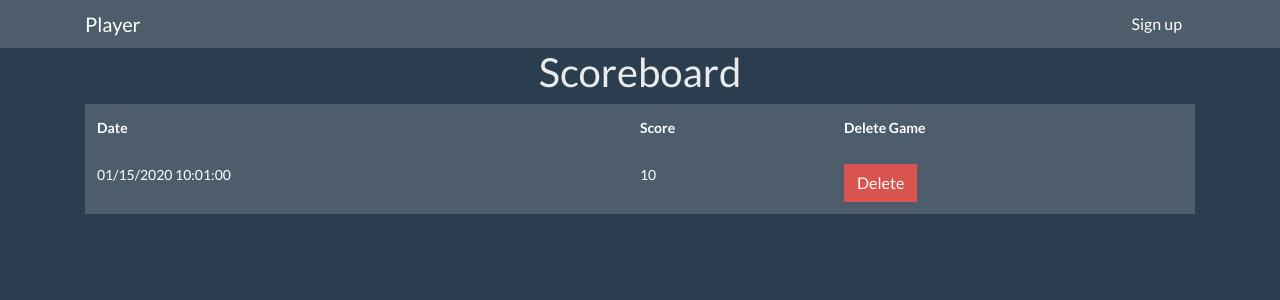
After one commit to YassKebab/Player, a Symfony app: template Player/templates/scores/index.html.twig in a window 1280 px wide. The commit adds this page. Shown: the top 300 px of the page. Run offline with Twig, Linux system fonts and the light colour scheme; the template is opened without the code that fills it: most values are stand-ins (such as "Sample title", 1, 10 or a date in 2020); some libraries are stand-ins or nearby versions.

Commit message:
Scoreboard page done

```diff
--- a/Player/composer.json
+++ b/Player/composer.json
@@ -5,6 +5,7 @@
         "php": "^7.2.5",
         "ext-ctype": "*",
         "ext-iconv": "*",
+        "doctrine/annotations": "^1.10",
         "sensio/framework-extra-bundle": "^5.5",
         "symfony/asset": "5.0.*",
         "symfony/console": "5.0.*",
@@ -18,6 +19,7 @@
         "symfony/profiler-pack": "^1.0",
         "symfony/security-bundle": "5.0.*",
         "symfony/twig-pack": "^1.0",
+        "symfony/validator": "5.0.*",
         "symfony/yaml": "5.0.*"
     },
     "require-dev": {
--- a/Player/src/Controller/GameController.php
+++ b/Player/src/Controller/GameController.php
@@ -71,7 +71,7 @@ class GameController extends AbstractController
         /*On cherche l'etape à laquelle on est */
         $musicSelected = $game->getMusicsSelected();
         $step = count($musicSelected);
-        var_dump($step);
+
         if (Request::METHOD_POST === $request->getMethod()) {
             $olderSelectedMusic = $game->getMusicsSelected();
             $olderSelectedMusic[] = $request->get('form')[ 'selectedAnswer' ];
--- a/Player/src/Entity/Game.php
+++ b/Player/src/Entity/Game.php
@@ -6,6 +6,7 @@ use App\Repository\GameRepository;
 use Doctrine\Common\Collections\ArrayCollection;
 use Doctrine\Common\Collections\Collection;
 use Doctrine\ORM\Mapping as ORM;
+use Symfony\Component\Validator\Mapping\ClassMetadata;
 
 /**
  * @ORM\Entity(repositoryClass=GameRepository::class)
--- a/Player/templates/inc/navbar-loggedin.html.twig
+++ b/Player/templates/inc/navbar-loggedin.html.twig
@@ -11,7 +11,7 @@
                     <a class="nav-link" href="{{path('game')}}">Game</a>
                 </li>
                 <li class="nav-item">
-                    <a class="nav-link" href="{{path('profile')}}">Profile</a>
+                    <a class="nav-link" href="{{path('scores')}}">Scoreboard</a>
                 </li>
             </ul>
             <form class="form-inline my-2 my-lg-0" style="border: 1px black;">
--- /dev/null
+++ b/Player/templates/scores/index.html.twig
@@ -0,0 +1,35 @@
+{% extends'base.html.twig' %}
+
+{% block title %}Scores{% endblock %}
+
+{% block body %}
+    <h1 style="text-align: center;">Scoreboard</h1>
+
+    <table class="table table-dark">
+        <thead>
+        <tr>
+            <th scope="col">Date</th>
+            <th scope="col">Score</th>
+            <th scope="col">Delete Game</th>
+        </tr>
+        </thead>
+        <tbody>
+        {% for game in games %}
+            <tr>
+                <td>{{ game.date|date("m/d/Y h:m:s") }}</td>
+                <td>{{ game.score }}</td>
+                <td>
+                    <div class="btn btn-danger" onclick="deleteGame('{{ path('delete', {id:game.id}) }}')">Delete</div>
+                </td>
+            </tr>
+        {% endfor %}
+        </tbody>
+    </table>
+    <script>
+        async function deleteGame(path)
+        {
+         await fetch(path);
+         document.location.reload(true);
+        }
+    </script>
+{% endblock %}
```
Also changed, not shown: Player/src/Controller/ProfileController.php (deleted, +0 -17 lines), Player/src/Controller/ScoreController.php (added, +36 -0 lines), Player/templates/profile/index.html.twig (deleted, +0 -7 lines), 5 other files.
